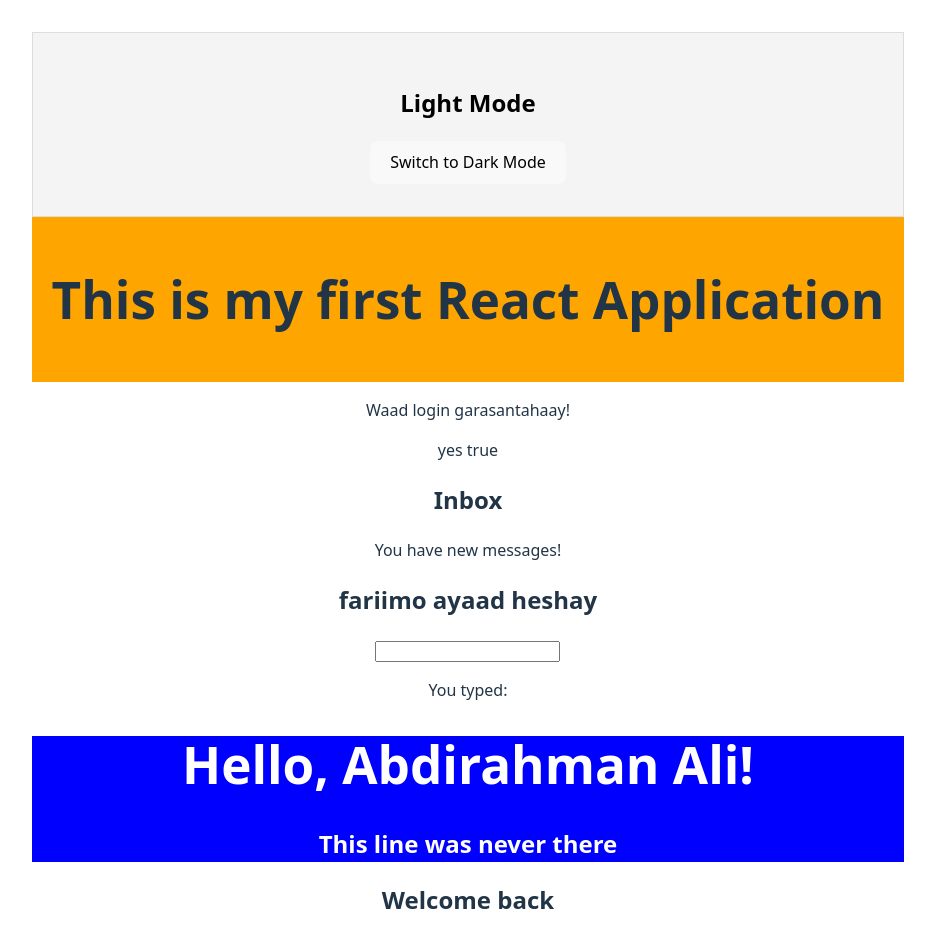
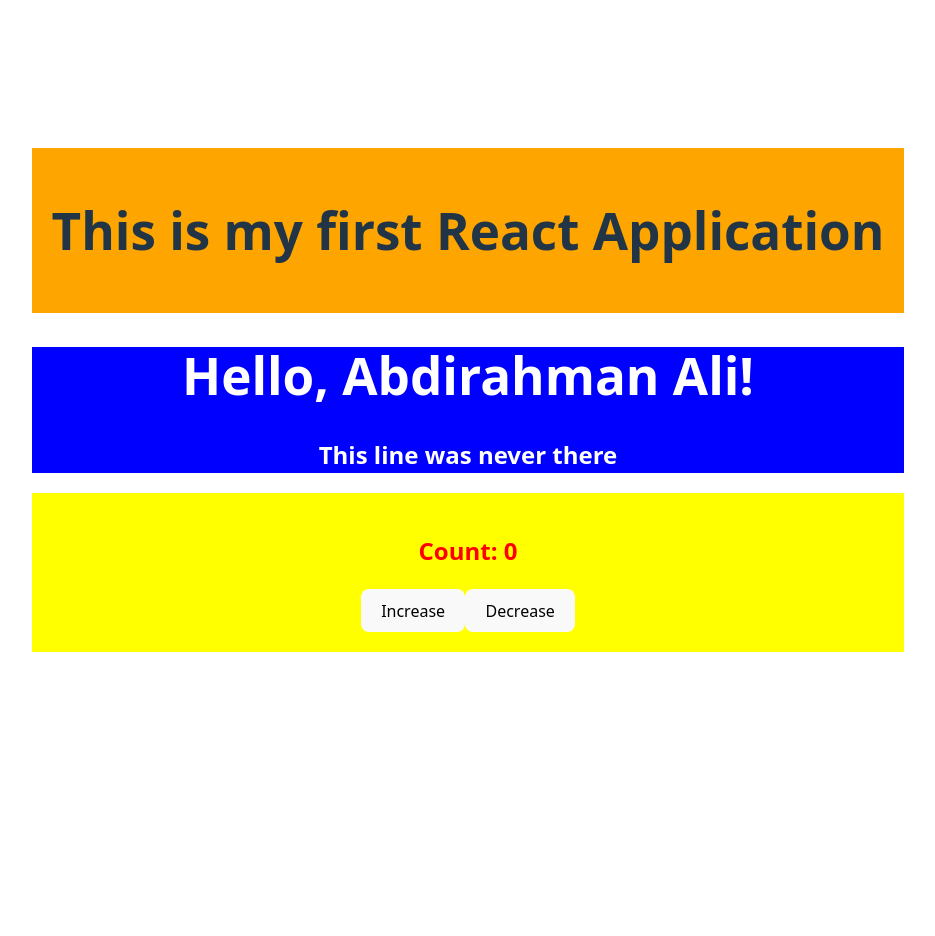
Before and after one commit to abdirahman-ali1/abdirahman-react-app, a React (Vite) app: page / in a window 1280 px wide. Shown: the top 936 px of the page, without its empty margins (172-1107 px from the left). After the commit the page ends 800 px from the top, so only its background shows below. Built offline with nearby package versions, Linux system fonts and the light colour scheme.

Commit message:
Revert " i have added react state, conditional rendering, event handling"
This reverts commit 928d61f4706ac2cff8d57539131a8f90a41ed17c.

```diff
--- a/src/App.jsx
+++ b/src/App.jsx
@@ -1,27 +1,14 @@
 import './App.css'
 import Greeting from './components/Greeting';
 import Header from './components/Header'
-import { Tiriye } from './components/Counter';
-import ThemeToggle from './components/ThemeSwitcher';
-import Clicker from './components/clicker';
-import Inputer from './components/Inputer';
-import WelcomeMessage from './components/WelcomeMessage';
-import Dashboard from './components/Dashboard';
-import Notification from './components/Notification';
-
+import Counter from './components/Counter';
 
 function App() {
   return (
     <>
-      <ThemeToggle />
       <Header></Header>
-      <Dashboard isLoggedIn={true} />
-      <Notification hasNewMessage={true}/>
-      <Inputer />
       <Greeting name="Abdirahman" surname="Ali"></Greeting>
-      <WelcomeMessage isloggedIn={true} />
-      <Clicker />
-      <Tiriye />
+      <Counter />
     </>
   );
 }
--- a/src/components/Clicker.jsx
+++ /dev/null
@@ -1,18 +0,0 @@
-function Clicker() {
-  const handleClick = () => {
-    alert("you clicked the button!");
-
-}
-return (
-<button
-onClick={handleClick}
-style= {{backgroundColor:"red"}}>Click
-
-</button>
-);
-
-}
-
-
-
-export default Clicker;
--- a/src/components/Counter.jsx
+++ b/src/components/Counter.jsx
@@ -1,6 +1,6 @@
 import { useState } from "react";
 
-export function Tiriye() {
+function Counter() {
     const [count, setcount] = useState(0)
 
 
@@ -12,3 +12,5 @@ export function Tiriye() {
         </div>
     );
 }
+
+export default Counter
--- a/src/components/Dashboard.jsx
+++ /dev/null
@@ -1,11 +0,0 @@
-function Dashboard({isLoggedIn}) {
-    return (
-        <div>{isLoggedIn ? <p>Waad login garasantahaay!</p> : <p>Faadlaan login garaay.</p>}
-        {isLoggedIn ? <p>yes true</p> : <p>No false</p>}
-
-
-        </div>
-    );
-}
-
-export default Dashboard;
--- a/src/components/Inputer.jsx
+++ /dev/null
@@ -1,21 +0,0 @@
-import { useState } from "react";
-
-function Inputer() {
-  const [text, setText] = useState("");
-
-  const handleChange = (event) => {
-    setText(event.target.value);
-  }
-  //function handleChange(event) {
-   // setText(event.target.value); // update the state with the new value / reads user input
-  //}
-
-  return (
-    <>
-      <input type="text" onChange={handleChange} />
-      <p>You typed: {text}</p>
-    </>
-  );
-}
-
-export default Inputer;
--- a/src/components/Notification.jsx
+++ /dev/null
@@ -1,15 +0,0 @@
-function Notification({ hasNewMessage}) {
-    return (
-      <div>
-        <h2>Inbox</h2>
-        {hasNewMessage && <p>You have new messages!</p>}
-        {hasNewMessage && <h2>fariimo ayaad heshay</h2>}
-
-
-
-
-
-      </div>
-    );
-}
-export default Notification;
--- a/src/components/ThemeSwitcher.jsx
+++ /dev/null
@@ -1,28 +0,0 @@
-import {useState} from 'react';
-
-function ThemeToggle() {
-    const [darkMode, setDarkMode] = useState(false);
-
-    const toggleTheme = () => {
-        setDarkMode(!darkMode);
-    };
-
-     const appStyles = {
-        backgroundColor: darkMode ? '#222' : '#f4f4f4', // ? tenary operator consits of three part ? '#222' : '#f4f4f4' one of them will be executed
-        color: darkMode ? '#fff' : '#000',
-        padding: "2rem",
-        textAlign: "center",
-        border: "1px solid #ddd",
-    };
-
-    return (
-      <div style={appStyles}>
-        <h2>{darkMode ? "Dark Mode" : "Light Mode"}</h2>
-        <button onClick={toggleTheme}>
-          Switch to {darkMode? "Light" : "Dark"} Mode
-        </button>
-      </div>
-    );
-}
-
-export default ThemeToggle;
--- a/src/components/WelcomeMessage.jsx
+++ /dev/null
@@ -1,9 +0,0 @@
-function WelcomeMessage({isloggedIn}) {
-    if (isloggedIn) {
-     return <h2>Welcome back</h2>;
-    } else {
-        return <h2>Please log in.</h2>
-    }
-}
-
-export default WelcomeMessage;
```
